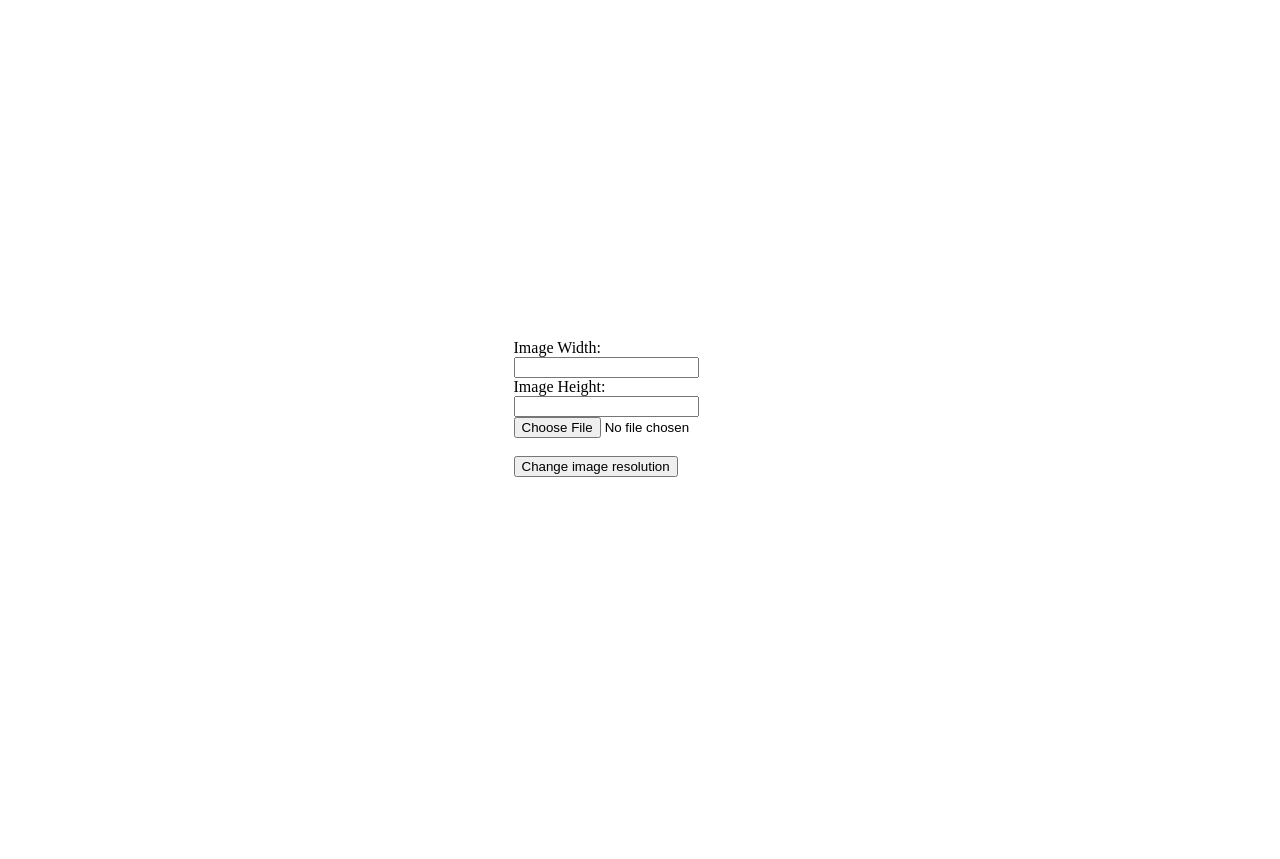
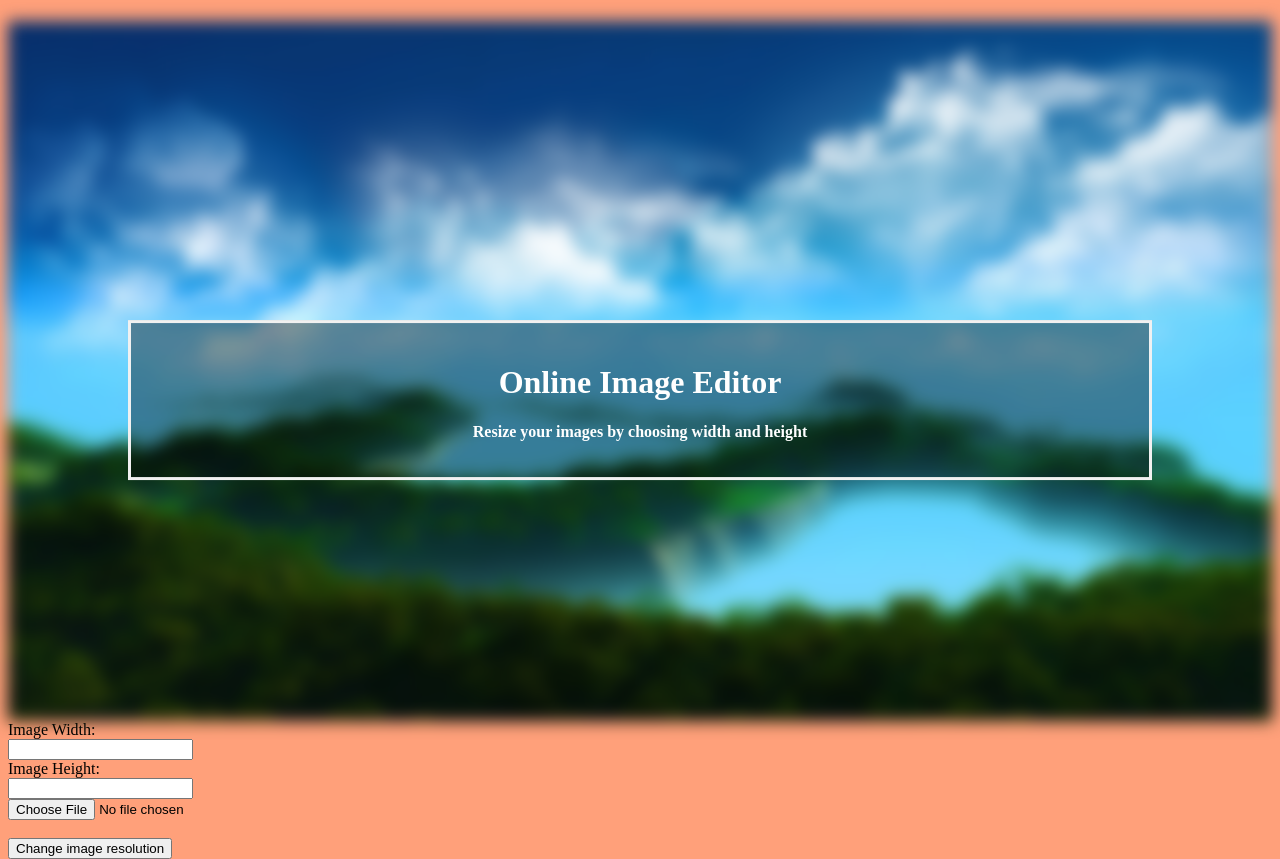
Before and after one commit to Kygo0/Online-Image-Scaler, a PHP site: page /WebPage1.html in a window 1280 px wide. Before the commit the page ends 477 px from the top, so only its background shows below. Run offline with PHP 8.4, Linux system fonts and the light colour scheme.

Commit message:
Updated website/Added CSS

```diff
--- a/Stylesheet1.css
+++ b/Stylesheet1.css
@@ -1,16 +1,49 @@
-body {
-    display: flex;
-    justify-content: center;
-    align-items: center;
-    gap: 10px;
-    flex-direction: column;
-    height: 100vh;
-}
+
 
 #display_image {
     width: 375px;
-    height: 211px;
+    height: 210px;
     border: 1px solid black;
     background-position: center;
     background-size : cover;
 }
+
+body, html {
+    height: 100%;
+    background-color: lightsalmon;
+}
+
+* {
+    box-sizing: border-box;
+}
+
+.bg-image {
+    /* The image used */
+    background-image: url("background.jpeg");
+    /* Add the blur effect */
+    filter: blur(8px);
+    -webkit-filter: blur(8px);
+    /* Full height */
+    height: 700px;
+    /* Center and scale the image nicely */
+    background-position: center;
+    background-repeat: no-repeat;
+    background-size: cover;
+}
+
+/* Position text in the middle of the page/image */
+.bg-text {
+    background-color: rgb(0,0,0); /* Fallback color */
+    background-color: rgba(0,0,0, 0.4); /* Black w/opacity/see-through */
+    color: white;
+    font-weight: bold;
+    border: 3px solid #f1f1f1;
+    position: absolute;
+    top: 50%;
+    left: 50%;
+    transform: translate(-50%, -50%);
+    z-index: 2;
+    width: 80%;
+    padding: 20px;
+    text-align: center;
+}
--- a/WebPage1.html
+++ b/WebPage1.html
@@ -1,40 +1,33 @@
 <!DOCTYPE html>
 
 <html lang="en" xmlns="http://www.w3.org/1999/xhtml">
-<head>
+<h1>
     <title>Online Image Editor</title>
     <meta charset="utf-8" />
     <meta name="viewport" content="width=device-width, initial-scale=1.0">
-    <link href="Stylesheet1.css" rel="stylesheet" />
+    <link href="Stylesheet1.css" rel="stylesheet" media="only screen" />
 
-</head>
+
+</h1>
+
+<div class="bg-image"></div>
+
+<div class="bg-text">
+    <h1>Online Image Editor</h1>
+    <p>Resize your images by choosing width and height</p>
+</div>
 <body>
     <form runat="server">
-        Image Width:<br> <input id="userWidth" type="number" imgWidth ="">
+        Image Width:<br> <input id="userWidth" size="800" type="number" imgWidth="">
         <br>
-        Image Height:<br> <input id="userHeight" type="number" imgHeight ="">
+        Image Height:<br> <input id="userHeight" size="800" type="number" imgHeight="">
         <br>
         <input accept="image/*" type='file' id='imgInp' /><br>
-        <img id="imageID" src="#" alt=""/>
+        <img id="imageID" src="#" alt="" />
         <br>
         <button type="button" onclick="changeStyle()">Change image resolution</button>
         <br>
     </form>
     <script src="javascript.js"></script>
-    <script>
-        function changeStyle() {
-            var element = document.getElementById("imageID");
-            var widthElement = document.getElementById("userWidth").value;
-            var heightElement = document.getElementById("userHeight").value;
-            if (widthElement > 650) {
-                widthElement = 650;
-            }
-            if (heightElement > 650) {
-                heightElement = 650;
-            }
-            element.style.width = widthElement+"px";
-            element.style.height = heightElement+"px";
-        }
-    </script>
 </body>
 </html>
--- a/javascript.js
+++ b/javascript.js
@@ -4,3 +4,17 @@ imgInp.onchange = evt => {
 		imageID.src = URL.createObjectURL(file)
 	}
 }
+
+function changeStyle() {
+    var element = document.getElementById("imageID");
+    var widthElement = document.getElementById("userWidth").value;
+    var heightElement = document.getElementById("userHeight").value;
+    if (widthElement > 650) {
+        widthElement = 650;
+    }
+    if (heightElement > 650) {
+        heightElement = 650;
+    }
+    element.style.width = widthElement + "px";
+    element.style.height = heightElement + "px";
+}
```
Also changed, not shown: background.jpeg (added).
